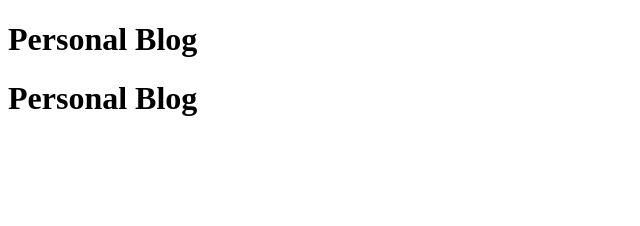
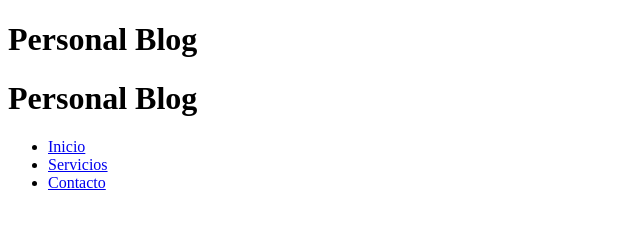
Before and after one commit to BetoHerbas/personalBlog, a plain HTML site: page index.html in a window 1280 px wide. Shown: the whole page, without its empty margins (0-640 px from the left). Drawn offline with Linux system fonts and the light colour scheme.

```diff
--- a/index.html
+++ b/index.html
@@ -8,5 +8,12 @@
 <body>
     <h1>Personal Blog</h1>
     <h1>Personal Blog</h1>
+    <nav class="menu">
+        <ul>
+            <li><a href="#">Inicio</a></li>
+            <li><a href="#">Servicios</a></li>
+            <li><a href="#">Contacto</a></li>
+        </ul>
+    </nav>
 </body>
 </html>
```
